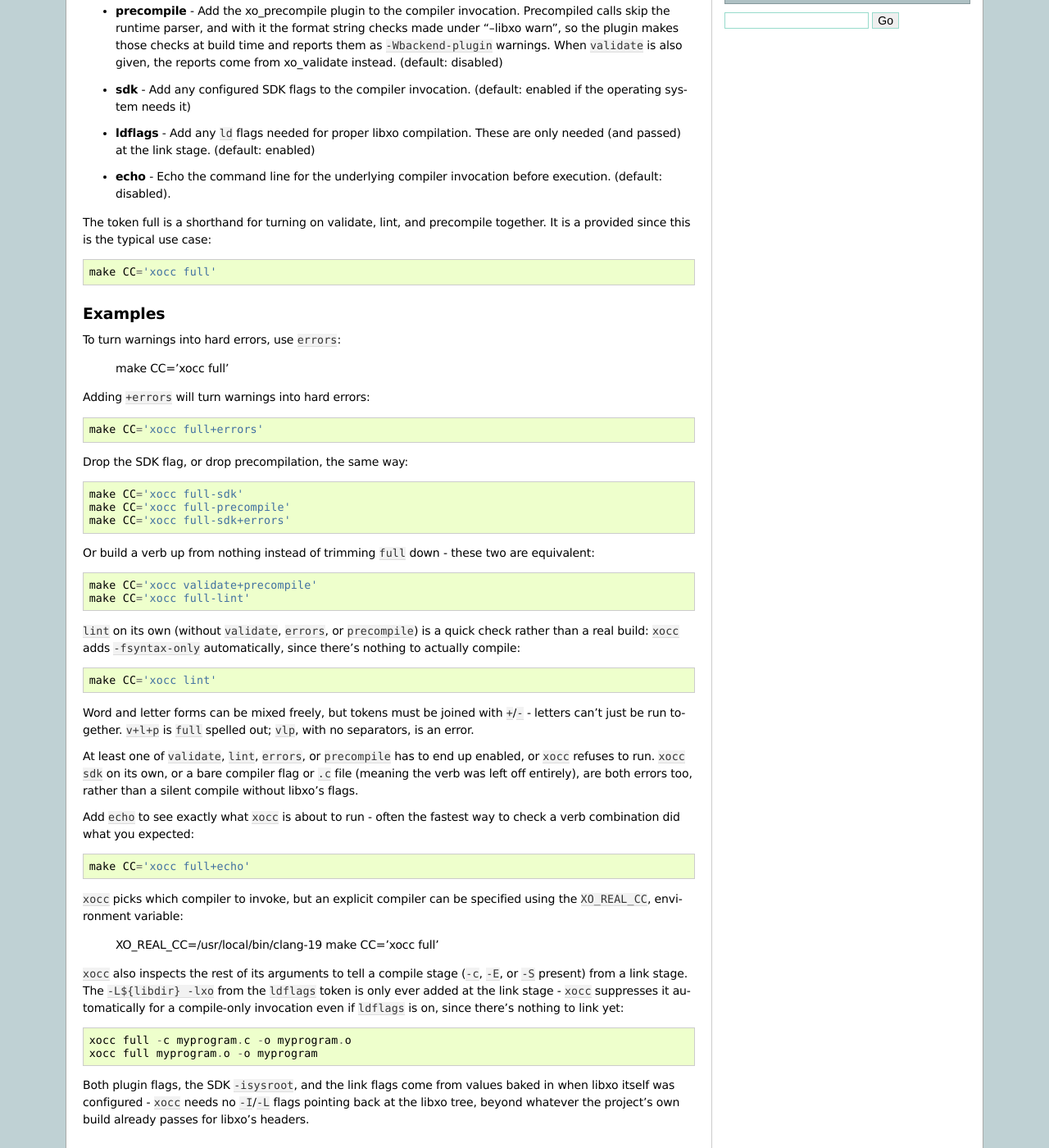
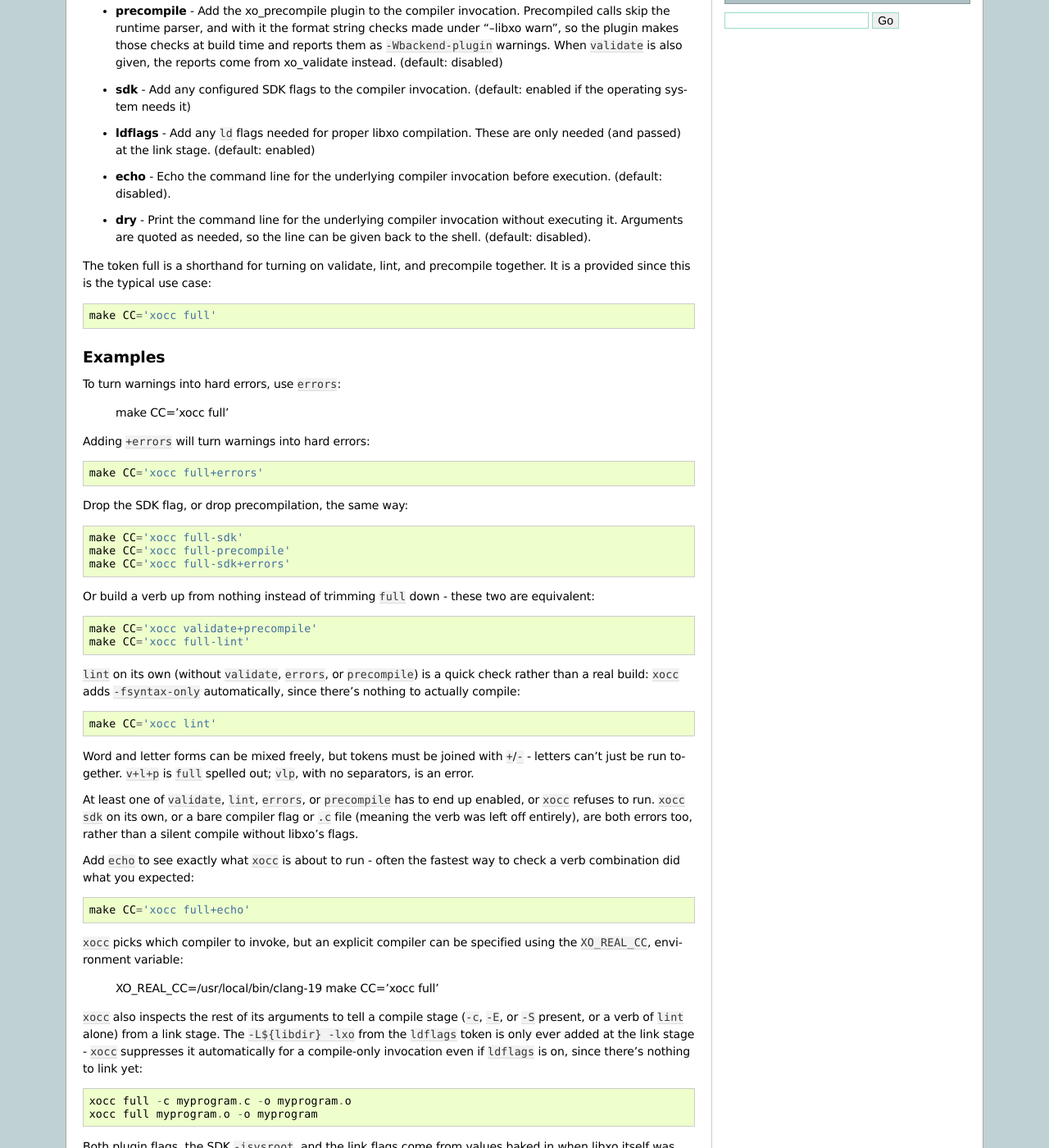
Before and after one commit to Juniper/libxo, a Sphinx documentation site: the page built from doc/xocc.rst, in a window 1280 px wide and 1400 px high, scrolled down 423 px. Shown: the whole window at 82% size. Built offline with Sphinx 7.4.7, drawn with Linux system fonts in a browser that asks for light colours.

Commit message:
document "dry" mode and the "stage" calculation

```diff
--- a/doc/xocc.rst
+++ b/doc/xocc.rst
@@ -46,6 +46,10 @@ joined with `+` (enabled) or `-` (disabled):
 
 - **echo** - Echo the command line for the underlying compiler
   invocation before execution.  (default: disabled).
+
+- **dry** - Print the command line for the underlying compiler
+  invocation without executing it.  Arguments are quoted as needed,
+  so the line can be given back to the shell.  (default: disabled).
 
 The token full is a shorthand for turning on validate, lint, and
 precompile together.  It is a provided since this is the typical use
@@ -103,7 +107,8 @@ specified using the `XO_REAL_CC`, environment variable:
        XO_REAL_CC=/usr/local/bin/clang-19 make CC='xocc full'
 
 `xocc` also inspects the rest of its arguments to tell a compile stage
-(`-c`, `-E`, or `-S` present) from a link stage.  The `-L${libdir}
+(`-c`, `-E`, or `-S` present, or a verb of `lint` alone) from a link
+stage.  The `-L${libdir}
 -lxo` from the `ldflags` token is only ever added at the link stage -
 `xocc` suppresses it automatically for a compile-only invocation even
 if `ldflags` is on, since there's nothing to link yet::
```
